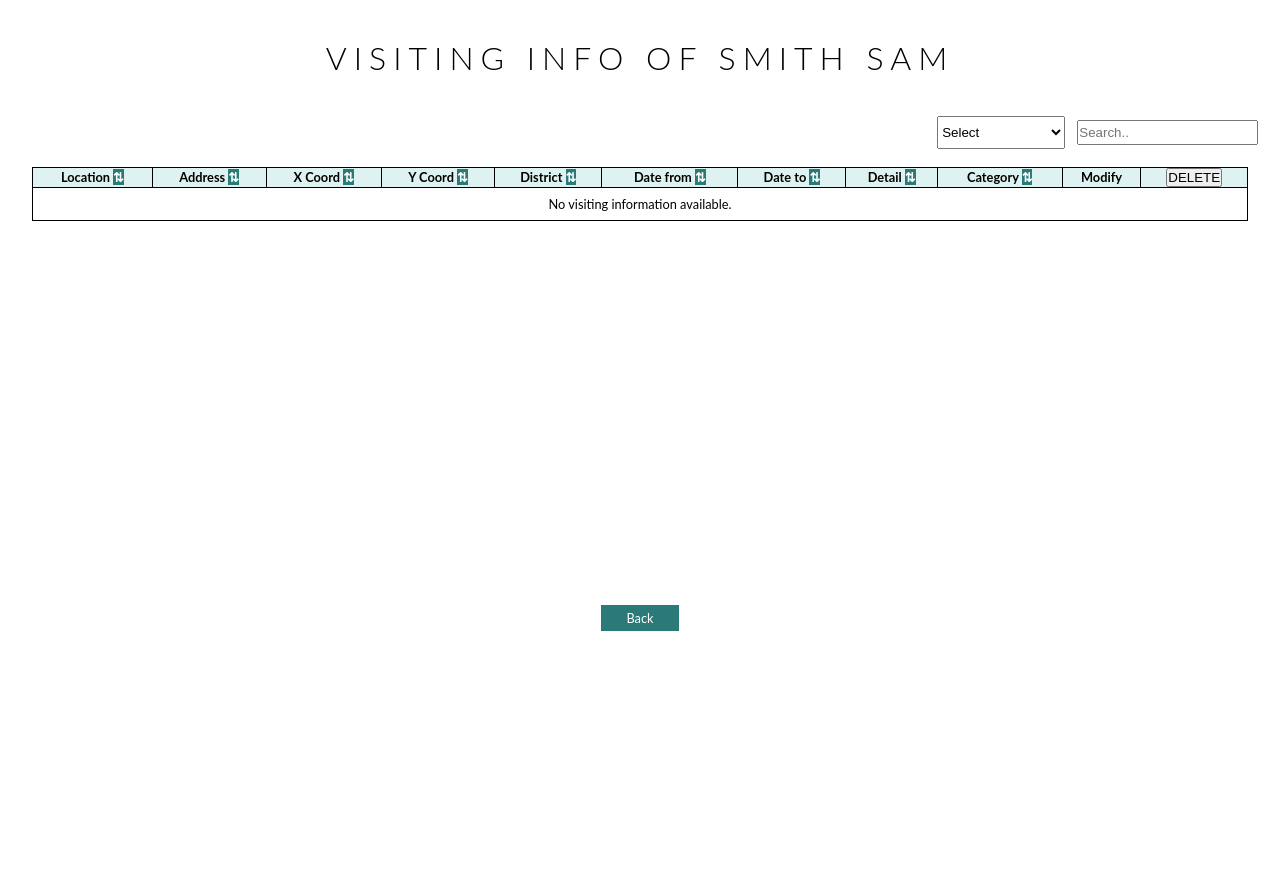
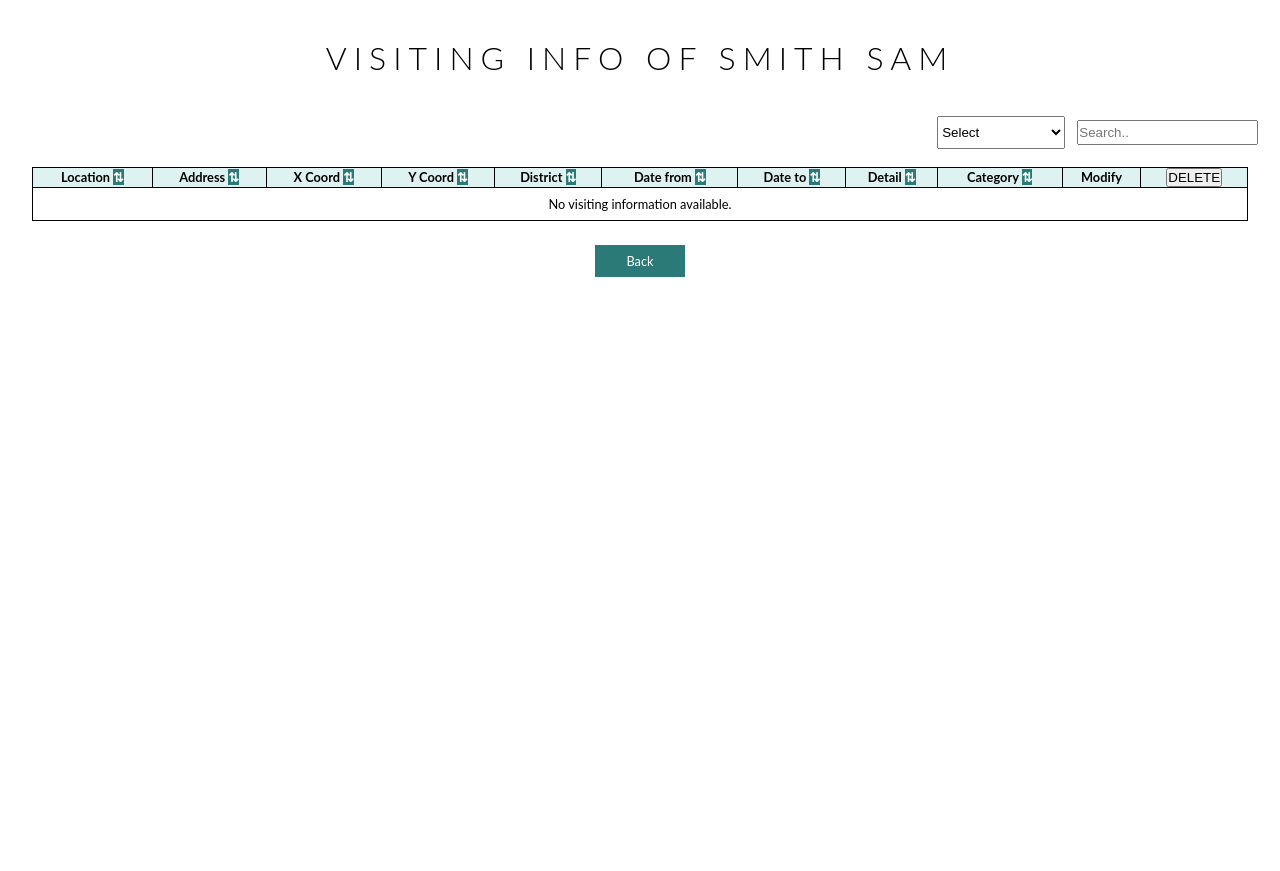
Before and after one commit to yhchang-0331/trans19, a Django app: page /patient_corner/patients/1 in a window 1280 px wide. Shown: the part 44-915 px from the top of the page. After the commit the page ends 321 px from the top, so only its background shows below. Run offline with Django 3.2, Linux system fonts and the light colour scheme; a user stored in the database is signed in; data comes from the database, SQL or seed files in the repository; data that the repository does not hold is empty; some web fonts are replaced.

Commit message:
Update visit_list.html

```diff
--- a/trans-19-project/trans19/templates/patient_corner/visit_list.html
+++ b/trans-19-project/trans19/templates/patient_corner/visit_list.html
@@ -113,8 +113,8 @@
 <!--------------------------------------TABLE-------------------------------------->
 
 <!--------------------------------------BACK-------------------------------------->
-<div style="display: block; width: 80px; margin: 30% auto; text-align: center;">
-  <a href="{% url 'patients'%}" class ="buttoncentre">Back</a>
+<div class="lowbutton" style="margin-top: 3vh;">
+  <a href="{% url 'patients'%}" class ="button">Back</a>
 </div>
 <!--------------------------------------BACK-------------------------------------->
 
```
